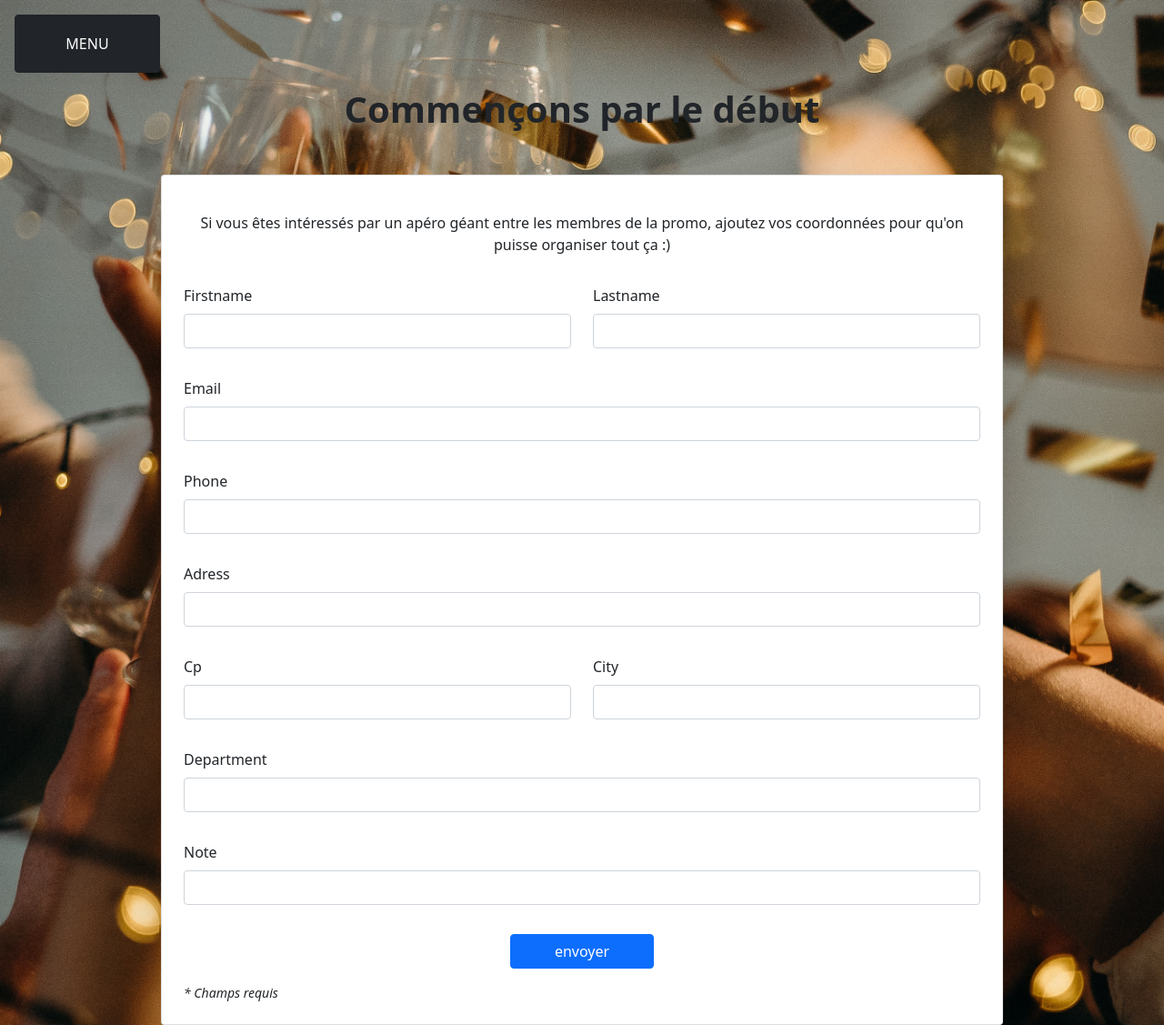
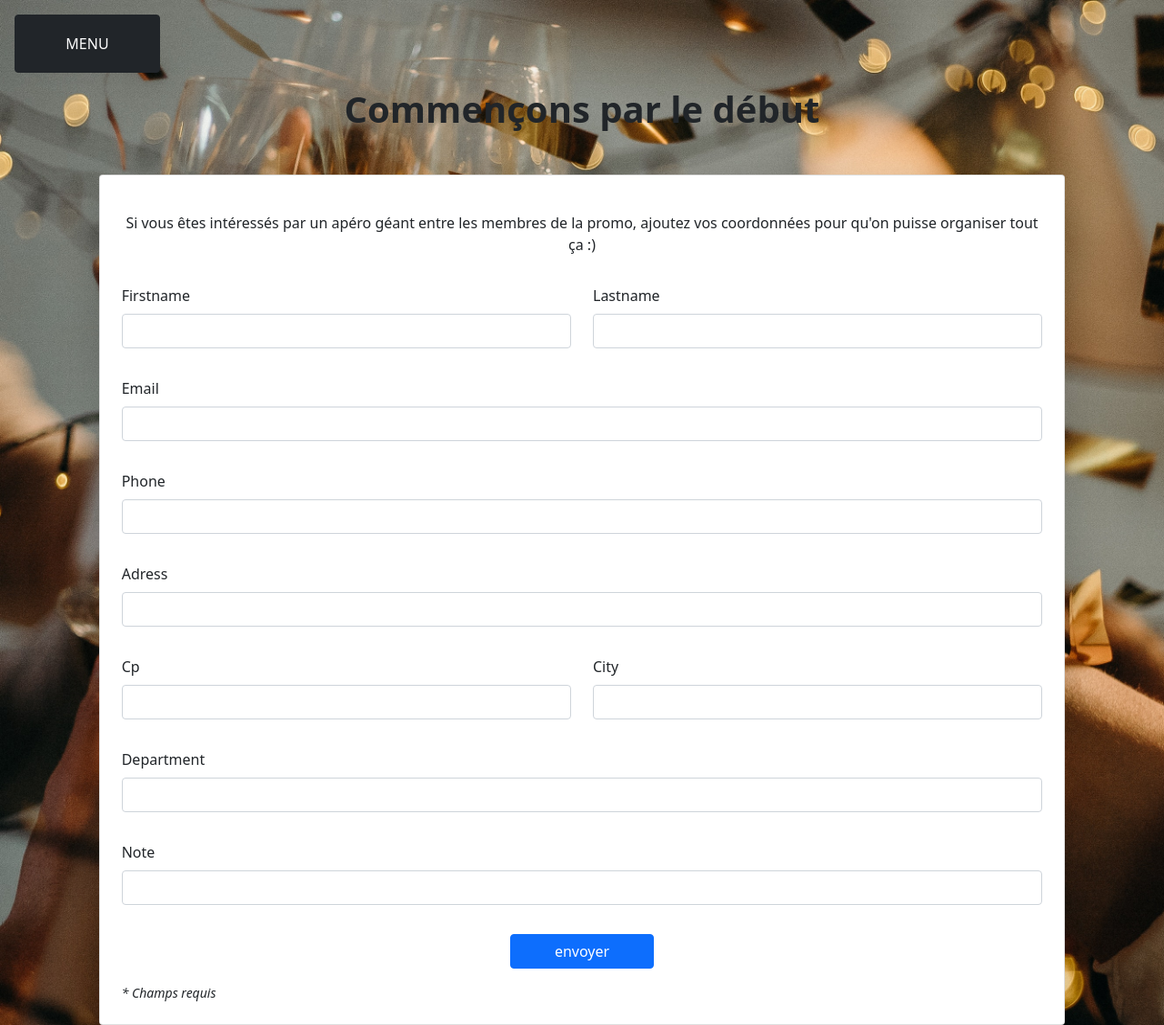
Before and after one commit to YohannHommet/Trinity_Project, a Symfony app: template templates/inscription/index.html.twig in a window 1280 px wide. Shown: the whole page at 91% size. Run offline with Twig, Linux system fonts and the light colour scheme; the template is opened without the code that fills it, so the values that code supplies are empty; form fields are guessed from the names that the template uses; some libraries are stand-ins or nearby versions.

Commit message:
Fix home.html.twig

```diff
--- a/templates/base.html.twig
+++ b/templates/base.html.twig
@@ -11,15 +11,17 @@
             <link rel="stylesheet" href="css/style.css">
         {% endblock %}
 
-        <title>{% block title %}Trinipéro{% endblock %}</title>
+        <title>{% block title %}Welcome Trinity !{% endblock %}</title>
     </head>
     <body style="background-image: url(img/background.jpg);background-repeat: no-repeat; background-size: cover;">
 
         {% include "_partials/_navbar.html.twig" %}
 
-        <div class="container-lg">
-            {% block body %}
-            {% endblock %}
+        <div class="container-fluid p-0 m-0 g-0">
+            <main role="main">
+                {% block body %}
+                {% endblock %}
+            </main>
         </div>
 
         {% block javascripts %}
```
